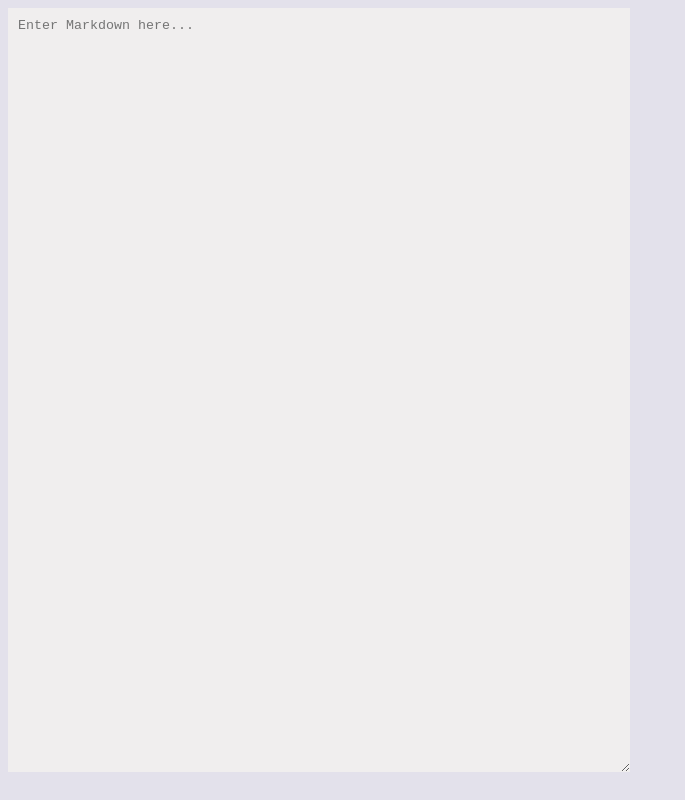
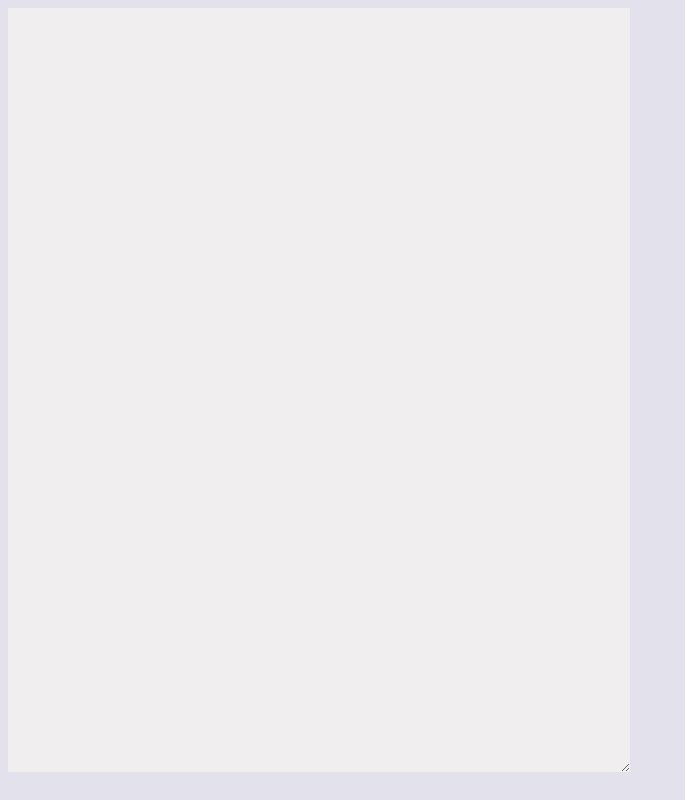
Before and after one commit to acciojob/markdown-Ayushrawat777, a React app: page / in a window 1280 px wide. Shown: the whole page, without its empty margins (0-685 px from the left). Built offline with nearby package versions, Linux system fonts and the light colour scheme.

Commit message:
Update MarkdownEditor.js

```diff
--- a/src/components/MarkdownEditor.js
+++ b/src/components/MarkdownEditor.js
@@ -1,21 +1,20 @@
-// MarkdownEditor.js
-import React, { useState } from "react";
-import ReactMarkdown from "react-markdown";
+import React from "react";
 
-const MarkdownEditor = () => {
-  const [markdown, setMarkdown] = useState("");
-
+const MarkdownEditor = ({ markdown, setMarkdown, loading }) => {
   return (
     <div className="editor-container">
       <textarea
-        className="markdown-input"
         value={markdown}
         onChange={(e) => setMarkdown(e.target.value)}
-        placeholder="Enter Markdown here..."
+        className="markdown-input"
       />
-      <div className="markdown-preview">
-    <ReactMarkdown>{markdown}</ReactMarkdown>
-      </div>
+      {loading ? (
+        <p className="loading">Loading...</p>
+      ) : (
+        <div className="markdown-preview">
+          <p>{markdown}</p>
+        </div>
+      )}
     </div>
   );
 };
```
